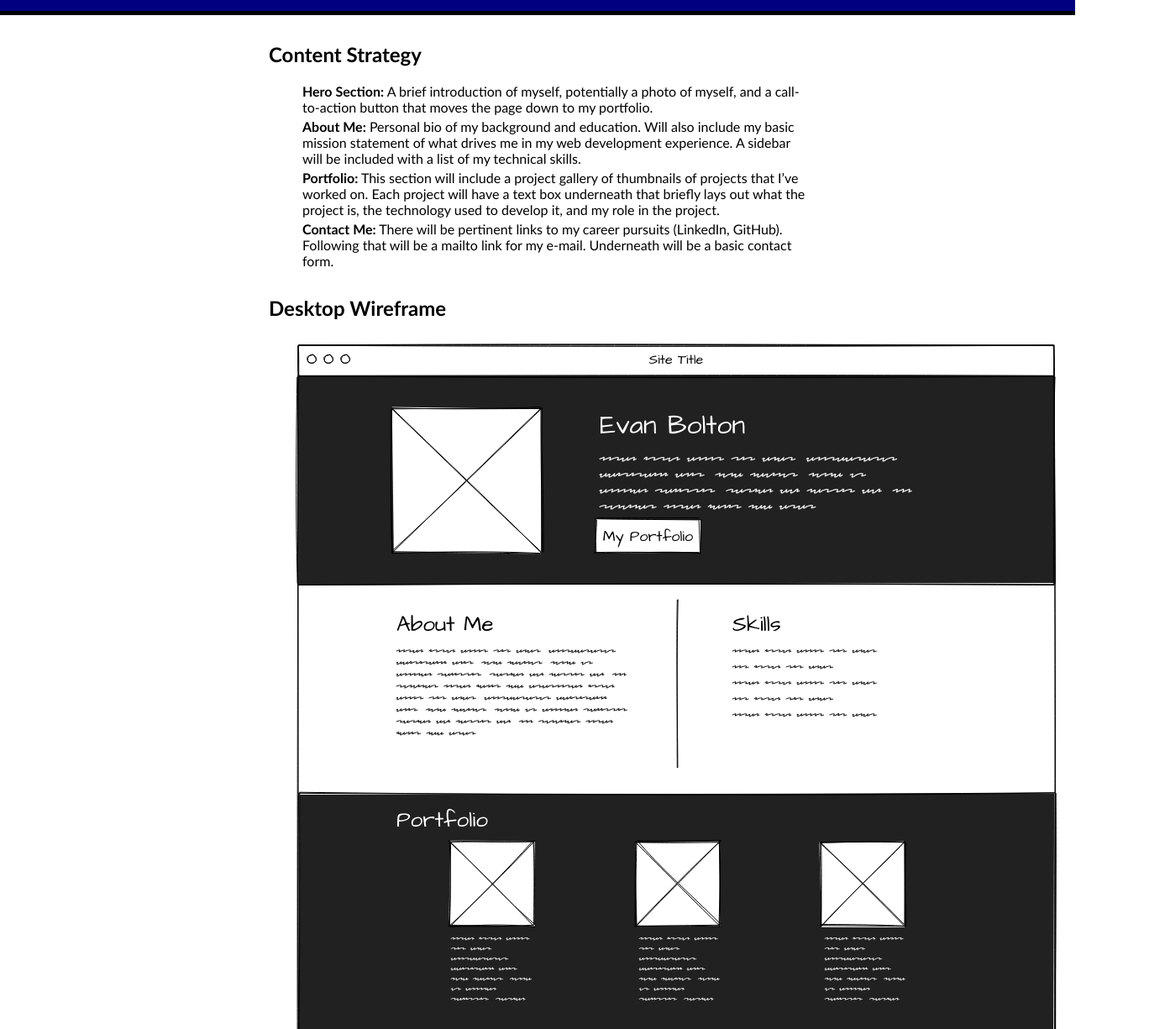
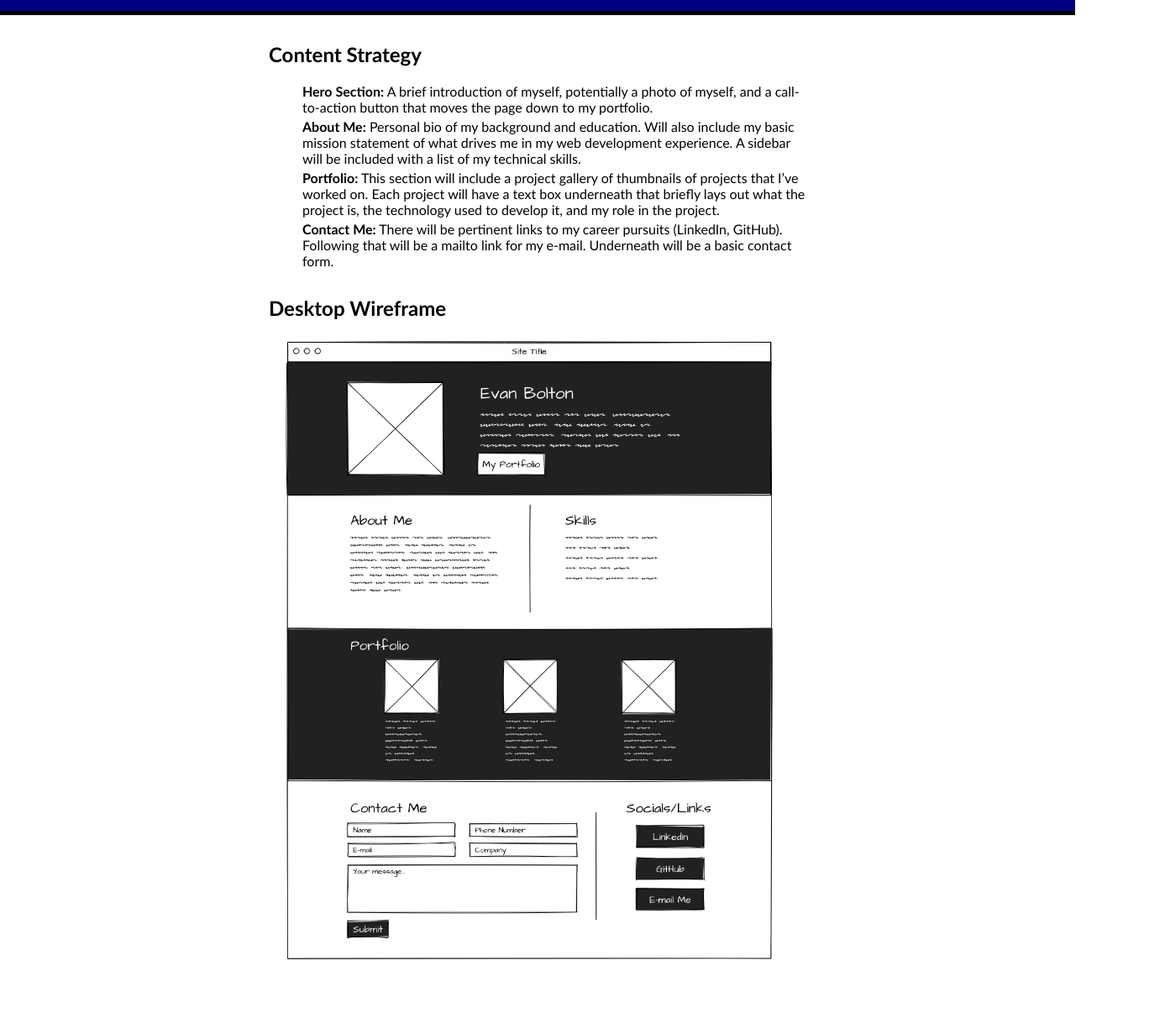
Before and after one commit to evanfbolton/evanfbolton-portfolio, a plain HTML site: page public_html/documentation/milestone-2.html in a window 1280 px wide. Shown: the part 58-1283 px from the top of the page at 84% size, 1387 px wide, since content can reach past the window. Drawn offline with Linux system fonts and the light colour scheme.

Commit message:
Adjusted the CSS so that the different page elements would fit on smaller screens

```diff
--- a/public_html/documentation/style.css
+++ b/public_html/documentation/style.css
@@ -18,6 +18,7 @@ h1 {
 
 section {
     margin: 2rem 25%;
+    width: 50%;
 }
 
 ul {
@@ -27,3 +28,7 @@ ul {
 li {
     margin: 0.25em 0;
 }
+
+img {
+    width: 100%
+}
```
